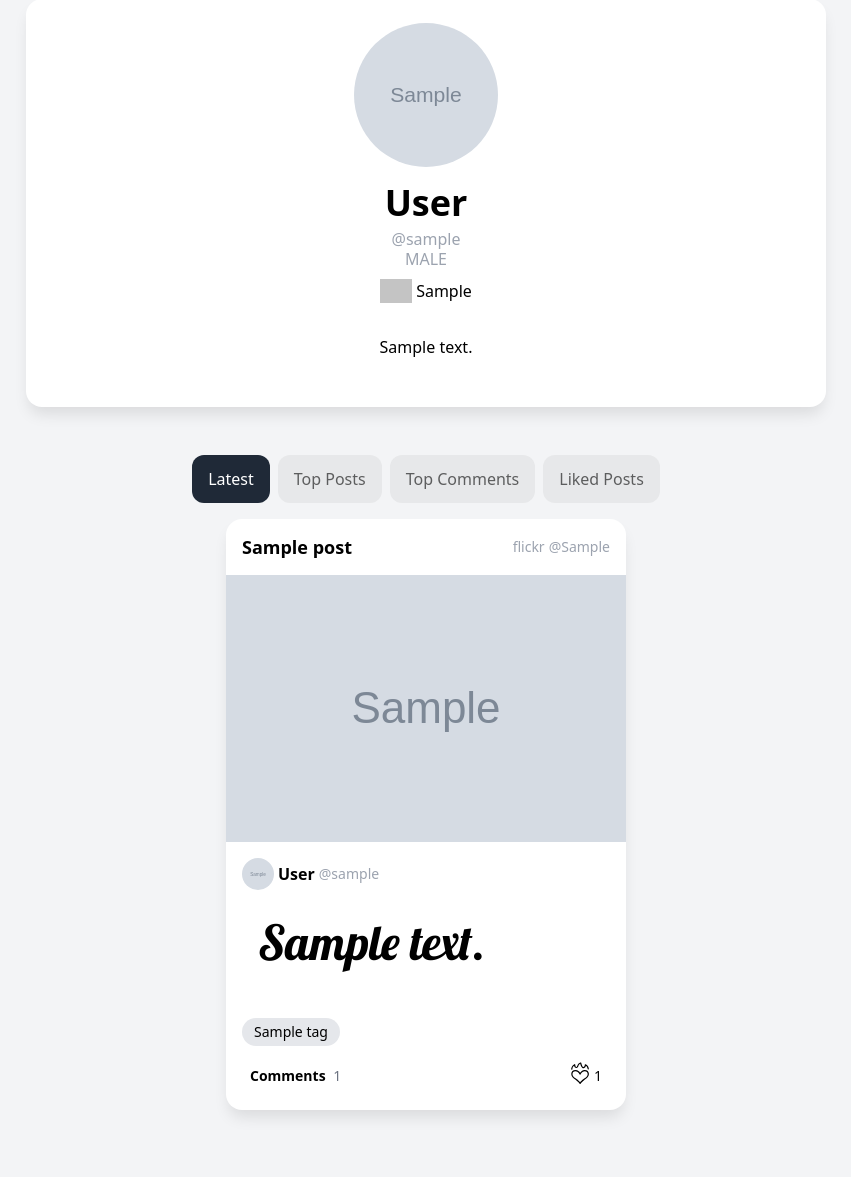
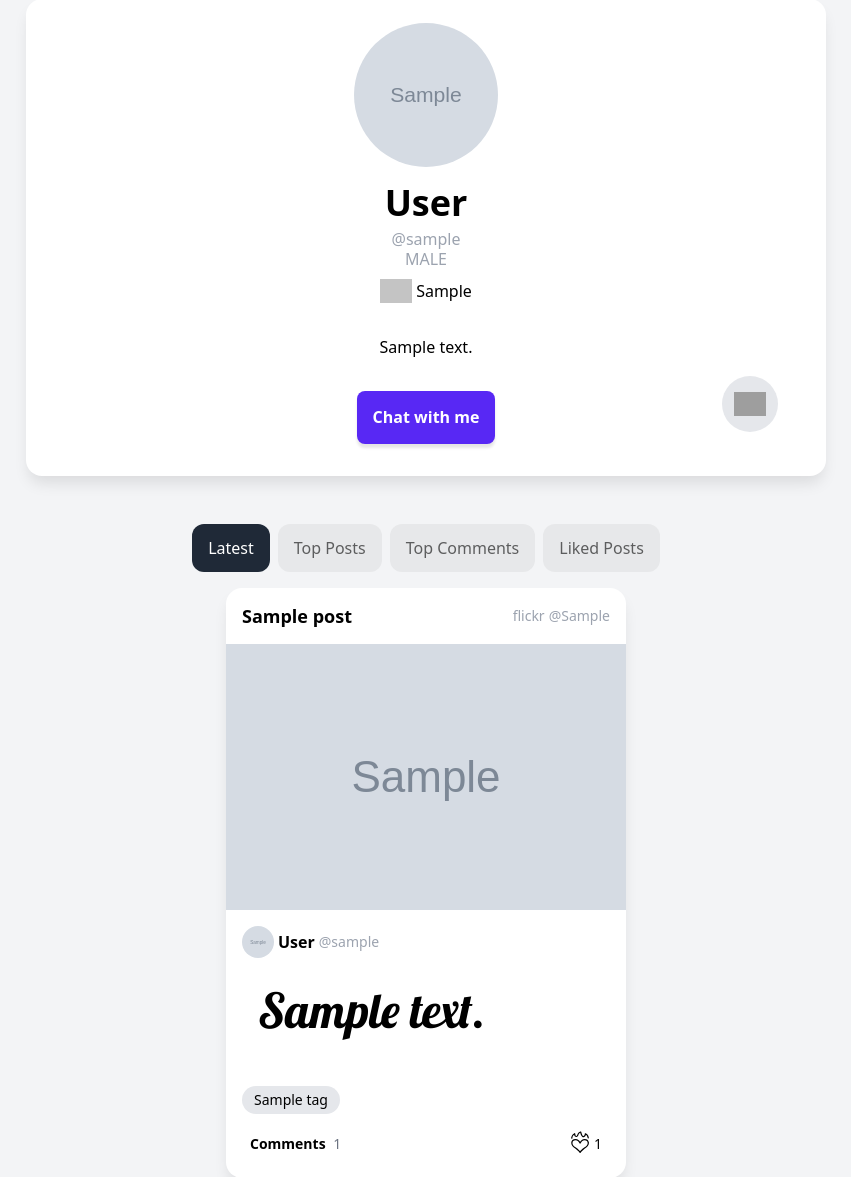
Before and after one commit to abubakerKhaled/Awesome, a Django app: template a_users/templates/a_users/profile.html in a window 1280 px wide. Shown: the part 129-1306 px from the top of the page, without its empty margins (214-1065 px from the left). Before the commit the page ends 1245 px from the top, so only its background shows below. Run offline with Django 5.2, Linux system fonts and the light colour scheme; the template is opened without the code that fills it: values that come from a table or form of the project are taken from there, others are empty; tables that the repository leaves empty hold one stand-in row (values such as "Sample post"); grey boxes marked "Sample" are stand-in pictures; some libraries are stand-ins or nearby versions; grey boxes are pictures that could not be loaded.

Commit message:
adding the profile change bio and direct message stick for now!.

```diff
--- a/a_users/templates/a_users/profile.html
+++ b/a_users/templates/a_users/profile.html
@@ -3,7 +3,6 @@
 {% block content %}
 
 <div id="profile" class="flex flex-col items-center">
-
     <div class="w-full md:w-[36rem] lg:w-[50rem]">
         <div class="card p-6">
             <div class="text-center flex flex-col items-center">
@@ -20,13 +19,54 @@
                         {{ profile.bio }}
                     </div>
 
+                    <!-- Chat button -->
+                    <!-- TODO: Add the url of the direct message -->
+                    <!-- You can use this video https://youtu.be/YLj5wY7eeYY?list=PL5E1F5cTSTtTAIw_lBp1hE8nAKfCXgUpW&t=1833 -->
+                    <a class="button mb-4" href="/chat/{{ profile.user.username }}">Chat with me</a>
+                </div>
+            </div>
+
+            <!-- Floating button to trigger modal -->
+            <div class="relative">
+                <div x-data="{ modal_open: false }" class="absolute bottom-2 right-2 px-4 py-2 mb-3">
+                    <a @click="modal_open = true" class="flex cursor-pointer items-center gap-2 bg-gray-200 hover:bg-indigo-700
+                              text-white rounded-full h-14 w-14 justify-center">
+                        <img class="h-6 m-auto lg:m-0"
+                             src="https://img.icons8.com/external-anggara-glyph-anggara-putra/32/ffffff/external-edit-user-interface-anggara-glyph-anggara-putra.png">
+                    </a>
+
+                    <!-- Modal -->
+                    <div x-show="modal_open" class="relative z-10" aria-labelledby="modal-title" role="dialog" aria-modal="true" style="display: none;">
+                        <div class="fixed inset-0 bg-gray-500 bg-opacity-75 transition-opacity"></div>
+                        <div class="fixed inset-0 z-10 w-screen overflow-y-auto">
+                            <div class="flex min-h-full items-end justify-center p-4 text-center sm:items-center sm:p-0">
+                                <div class="relative transform overflow-hidden rounded-2xl bg-white text-left shadow-xl transition-all sm:my-8 sm:w-full sm:max-w-lg">
+                                    <div @click.away="modal_open = false" class="bg-white px-4 pb-4 pt-5 sm:p-6 sm:pb-4">
+                                        <!-- Modal content can go here -->
+                                        <h2 class="text-xl mb-4">Edit Profile</h2>
+                                        <form method="POST" action="/edit-profile/">
+                                            <!-- TODO: Make url and view of the bio -->
+                                            <!-- Form fields can be added here -->
+                                            <input type="hidden" name="csrfmiddlewaretoken" value="{{ csrf_token }}">
+                                            <textarea name="bio" cols="40" rows="4" placeholder="Update your bio..." class="w-full border border-gray-300 p-2 rounded"></textarea>
+                                            <div class="mt-4">
+                                                <button type="submit" class="button primaryAction">Save Changes</button>
+                                                <button @click="modal_open = false" type="button" class="button secondaryAction ml-2">Cancel</button>
+                                            </div>
+                                        </form>
+                                    </div>
+                                </div>
+                            </div>
                         </div>
                     </div>
                 </div>
             </div>
 
+        </div>
+    </div>
+
     <div id="tabs" class="flex justify-center my-4 gap-2" hx-target="#tab-contents" hx-swap="innerHTML"
-    _="on htmx:afterOnLoad take .selected for event.target" >
+        _="on htmx:afterOnLoad take .selected for event.target">
         <a hx-get="{% url 'a_users:user_profile' profile.user.username %}?posts" class="tab selected">Latest</a>
         <a hx-get="{% url 'a_users:user_profile' profile.user.username %}?top-posts" class="tab">Top Posts</a>
         <a hx-get="{% url 'a_users:user_profile' profile.user.username %}?top-comments" class="tab">Top Comments</a>
@@ -34,13 +74,10 @@
     </div>
 
     <div id="tab-contents" class="w-full flex flex-col items-center">
-
         <div class="grid place-items-start gap-x-8 mx-auto max-w-xl grid-cols-1
         {% if posts|length == 2 %} lg:grid-cols-2 lg:max-w-5xl
         {% elif posts|length > 2 %} lg:grid-cols-2 lg:max-w-5xl xl:grid-cols-3 xl:max-w-7xl
-        {% endif %}
-    ">
-
+        {% endif %}">
             {% if posts %}
                 {% for post in posts %}
                     {% include 'a_posts/post.html' %}
@@ -48,11 +85,8 @@
             {% else %}
                 <div class="w-full text-center mt-10"> No Posts Yet! </div>
             {% endif %}
-
         </div>
-
     </div>
-
 </div>
 
 {% endblock content %}
```
Also changed, not shown: a_posts/templates/a_posts/direct_message.html (added, +49 -0 lines). Lines whose indentation alone changed are shown as unchanged.
